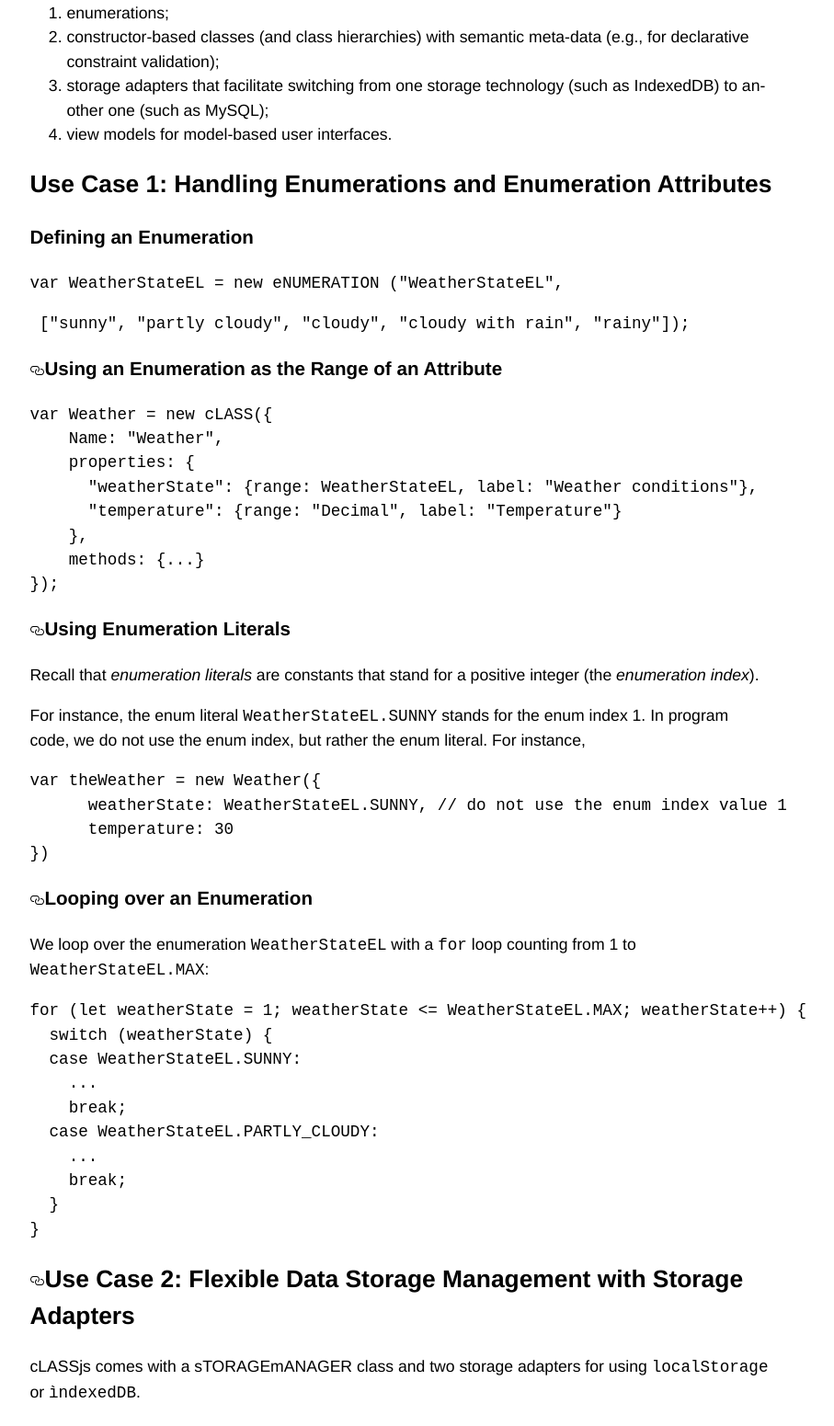
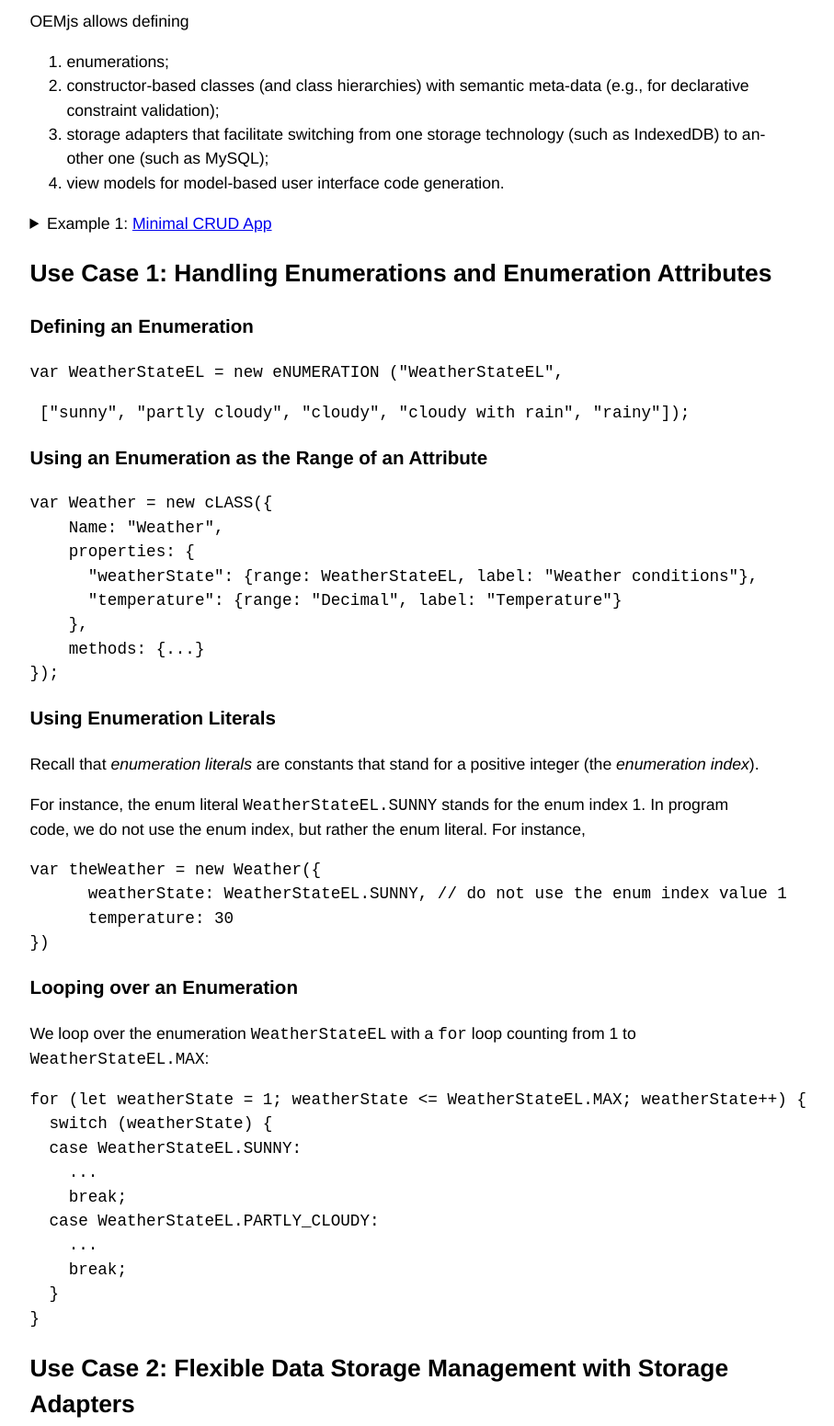
Before and after one commit to gwagner57/OEMjs, a website: page index.html in a window 1280 px wide. Shown: the part 215-1766 px from the top of the page at 92% size, without its empty margins (204-1111 px from the left). Drawn offline with Linux system fonts and the light colour scheme; files that its build step writes are made by us from their sources.

Commit message:
update index.html

```diff
--- a/index.html
+++ b/index.html
@@ -1,31 +1,31 @@
 <!DOCTYPE html>
 <html xmlns="http://www.w3.org/1999/xhtml" xml:lang="en" lang="en">
 <head>
-  <meta charset="UTF-8"/>
- <meta http-equiv="X-UA-Compatible" content="IE=edge"/>
-  <title>The cLASSjs library</title>
-  <meta name="viewport" content="width=device-width, initial-scale = 1.0" />
+ <meta charset="UTF-8"/>
+ <title>The OEMjs Business App Framework</title>
+ <meta name="viewport" content="width=device-width, initial-scale = 1.0" />
  <meta name="description"
-       content="cLASSjs is a JavaScript library for model-based app development, defining a semantically rich concept of classes with property ranges and other property constraints. cLASSjs can be used as the model component in a Model-View-Controller (MVC) application. It helps to avoid boilerplate code for data storage management, constraint validation and CRUD user interfaces."/>
+       content="The Object Event Modeling JavaScript (OEMjs) framework allows low-code app development, based on business object, business event and business activity classes defined with property ranges and other property constraints. OEMjs allows building MVC apps quickly without boilerplate code for UIs, constraint validation and data storage management."/>
  <!-- Facebook Open Graph annotations -->
- <meta property="og:site_name" content="cLASSjs"/>
- <meta property="og:title" content="The cLASSjs library"/>
+ <meta property="og:site_name" content="OEMjs"/>
+ <meta property="og:title" content="The OEMjs Business App Framework"/>
  <meta property="og:locale" content="en" />
  <meta property="og:description"
-       content="cLASSjs is a JavaScript library for model-based app development, defining a semantically rich concept of classes with property ranges and other property constraints. cLASSjs can be used as the model component in a Model-View-Controller (MVC) application. It helps to avoid boilerplate code for data storage management, constraint validation and CRUD user interfaces."/>
- <meta property="og:url" content="https://gwagner57.github.io/cLASSjs/"/>
+       content="The Object Event Modeling JavaScript (OEMjs) framework allows low-code app development, based on business object, business event and business activity classes defined with property ranges and other property constraints. OEMjs allows building MVC apps quickly without boilerplate code for UIs, constraint validation and data storage management."/>
+ <meta property="og:url" content="https://gwagner57.github.io/OEMjs/"/>
  <meta property="og:image" content=""/>  <!-- recommended 1200 x 630 -->
  <meta name="twitter:card" content="summary_large_image"/>
  <!--
  <link rel="icon" type="image/png" href="img/favicon32px.png" sizes="32x32"/>
  <link rel="icon" type="image/png" href="img/favicon16px.png" sizes="16x16"/>
  -->
- <link rel="stylesheet" type="text/css" href="css/normalize.css" />
- <link rel="stylesheet" type="text/css" href="css/prio-menu.css" />
- <link rel="stylesheet" type="text/css" href="css/dpmn.css" />
+ <link rel="stylesheet" type="text/css" href="docs/css/normalize.css" />
+ <link rel="stylesheet" type="text/css" href="docs/css/prio-menu.css" />
+ <link rel="stylesheet" type="text/css" href="docs/css/dpmn.css" />
 </head>
 <body>
  <header>
+ <!--
  <div id="navigation" class="priority-nav">
    <nav id="menu">
     <ul id="menu-closed">
@@ -38,6 +38,7 @@
     </ul>
    </nav>
  </div>
+ -->
  <div id="share"><button id="share-this" title="Share this"><svg width="20" height="20" viewBox="0 0 500 500" xmlns="http://www.w3.org/2000/svg">
  <g transform="translate(0 -552.36)">
   <path d="m380.24 566.95a62.704 62.704 0 0 0 -62.704 62.704 62.704 62.704 0 0 0 1.956 15.302l-173.93 100.42a62.704 62.704 0 0 0 -43.011 -17.184 62.704 62.704 0 0 0 -62.704 62.704 62.704 62.704 0 0 0 62.704 62.704 62.704 62.704 0 0 0 43.05 -17.163l173.91 100.41a62.704 62.704 0 0 0 -1.9735 15.291 62.704 62.704 0 0 0 62.704 62.704 62.704 62.704 0 0 0 62.704 -62.704 62.704 62.704 0 0 0 -62.704 -62.704 62.704 62.704 0 0 0 -42.42 16.61l-174.32-100.66a62.704 62.704 0 0 0 1.7706 -14.493 62.704 62.704 0 0 0 -1.774 -14.493l174.35-100.66a62.704 62.704 0 0 0 42.406 16.621 62.704 62.704 0 0 0 62.704 -62.704 62.704 62.704 0 0 0 -62.704 -62.704z" fill="black" /></g></svg> Share</button>
@@ -49,20 +50,25 @@
  </ul></div>
  </header>
  <main>
-  <h1>cLASSjs</h1>
-  <p>A JS library for defining</p><ol>
-      <li>enumerations;</li>
-      <li>constructor-based classes (and class hierarchies) with semantic meta-data (e.g., for declarative constraint validation);</li>
-      <li>storage adapters that facilitate switching from one storage technology (such as IndexedDB) to another one (such as MySQL);</li>
-      <li>view models for model-based user interfaces.</li>
-    </ol><h2>Use Case 1: Handling Enumerations and Enumeration Attributes</h2><h3>Defining an Enumeration</h3><p><span
-  style="font-family:monospace;">var WeatherStateEL = new eNUMERATION ("WeatherStateEL", </span></p><pre> ["sunny", "partly cloudy", "cloudy", "cloudy with rain", "rainy"]);</pre><h3><a
-  aria-hidden="true" class="anchor" href="#using-an-enumeration-as-the-range-of-an-attribute"
-  id="user-content-using-an-enumeration-as-the-range-of-an-attribute"><svg aria-hidden="true" class="octicon octicon-link" height="16" version="1.1"
-      viewBox="0 0 16 16" width="16">
-      <path d="M4 9h1v1H4c-1.5 0-3-1.69-3-3.5S2.55 3 4 3h4c1.45 0 3 1.69 3 3.5 0 1.41-.91 2.72-2 3.25V8.59c.58-.45 1-1.27 1-2.09C10 5.22 8.98 4 8 4H4c-.98 0-2 1.22-2 2.5S3 9 4 9zm9-3h-1v1h1c1 0 2 1.22 2 2.5S13.98 12 13 12H9c-.98 0-2-1.22-2-2.5 0-.83.42-1.64 1-2.09V6.25c-1.09.53-2 1.84-2 3.25C6 11.31 7.55 13 9 13h4c1.45 0 3-1.69 3-3.5S14.5 6 13 6z"
-            fill-rule="evenodd"></path>
-    </svg></a>Using an Enumeration as the Range of an Attribute</h3><pre>var Weather = new cLASS({
+  <h1>The Object Event Modeling JavaScript (OEMjs) App Framework</h1>
+  <p>OEMjs allows defining</p>
+  <ol>
+   <li>enumerations;</li>
+   <li>constructor-based classes (and class hierarchies) with semantic meta-data (e.g., for declarative constraint validation);</li>
+   <li>storage adapters that facilitate switching from one storage technology (such as IndexedDB) to another one (such as MySQL);</li>
+   <li>view models for model-based user interface code generation.</li>
+  </ol>
+
+  <details><summary>Example 1: <a href="apps/minimal/">Minimal CRUD App</a></summary>
+  <p>The purpose of this app is to manage book data. It consists of two files, <kbd>app.mjs</kbd> and <kbd>Book.mjs</kbd>, with together 70 lines of code, only.</p>
+  </details>
+
+  <h2>Use Case 1: Handling Enumerations and Enumeration Attributes</h2>
+  <h3>Defining an Enumeration</h3>
+  <p><span
+  style="font-family:monospace;">var WeatherStateEL = new eNUMERATION ("WeatherStateEL", </span></p><pre> ["sunny", "partly cloudy", "cloudy", "cloudy with rain", "rainy"]);</pre>
+
+  <h3>Using an Enumeration as the Range of an Attribute</h3><pre>var Weather = new cLASS({
     Name: "Weather",
     properties: {
       "weatherState": {range: WeatherStateEL, label: "Weather conditions"},
@@ -70,21 +76,18 @@
     },
     methods: {...}
 });
-</pre><h3><a aria-hidden="true" class="anchor" href="#using-enumeration-literals" id="user-content-using-enumeration-literals"><svg aria-hidden="true"
-      class="octicon octicon-link" height="16" version="1.1" viewBox="0 0 16 16" width="16">
-      <path d="M4 9h1v1H4c-1.5 0-3-1.69-3-3.5S2.55 3 4 3h4c1.45 0 3 1.69 3 3.5 0 1.41-.91 2.72-2 3.25V8.59c.58-.45 1-1.27 1-2.09C10 5.22 8.98 4 8 4H4c-.98 0-2 1.22-2 2.5S3 9 4 9zm9-3h-1v1h1c1 0 2 1.22 2 2.5S13.98 12 13 12H9c-.98 0-2-1.22-2-2.5 0-.83.42-1.64 1-2.09V6.25c-1.09.53-2 1.84-2 3.25C6 11.31 7.55 13 9 13h4c1.45 0 3-1.69 3-3.5S14.5 6 13 6z"
-            fill-rule="evenodd"></path>
-    </svg></a>Using Enumeration Literals</h3><p>Recall that <em>enumeration literals</em> are constants that stand for a positive integer (the
+</pre>
+
+   <h3>Using Enumeration Literals</h3>
+   <p>Recall that <em>enumeration literals</em> are constants that stand for a positive integer (the
   <em>enumeration index</em>).</p><p>For instance, the enum literal <code>WeatherStateEL.SUNNY</code> stands for the enum index 1. In program code, we
   do not use the enum index, but rather the enum literal. For instance,</p><pre>var theWeather = new Weather({
       weatherState: WeatherStateEL.SUNNY, // do not use the enum index value 1
       temperature: 30
 })
-</pre><h3><a aria-hidden="true" class="anchor" href="#looping-over-an-enumeration" id="user-content-looping-over-an-enumeration"><svg
-      aria-hidden="true" class="octicon octicon-link" height="16" version="1.1" viewBox="0 0 16 16" width="16">
-      <path d="M4 9h1v1H4c-1.5 0-3-1.69-3-3.5S2.55 3 4 3h4c1.45 0 3 1.69 3 3.5 0 1.41-.91 2.72-2 3.25V8.59c.58-.45 1-1.27 1-2.09C10 5.22 8.98 4 8 4H4c-.98 0-2 1.22-2 2.5S3 9 4 9zm9-3h-1v1h1c1 0 2 1.22 2 2.5S13.98 12 13 12H9c-.98 0-2-1.22-2-2.5 0-.83.42-1.64 1-2.09V6.25c-1.09.53-2 1.84-2 3.25C6 11.31 7.55 13 9 13h4c1.45 0 3-1.69 3-3.5S14.5 6 13 6z"
-            fill-rule="evenodd"></path>
-    </svg></a>Looping over an Enumeration</h3><p>We loop over the enumeration <code>WeatherStateEL</code> with a <code>for</code> loop counting from 1
+</pre>
+
+   <h3>Looping over an Enumeration</h3><p>We loop over the enumeration <code>WeatherStateEL</code> with a <code>for</code> loop counting from 1
   to <code>WeatherStateEL.MAX</code>:</p><pre>for (let weatherState = 1; weatherState &lt;= WeatherStateEL.MAX; weatherState++) {
   switch (weatherState) {
   case WeatherStateEL.SUNNY:
@@ -95,12 +98,9 @@
     break;
   }
 }
-</pre><h2><a aria-hidden="true" class="anchor" href="#use-case-2-flexible-data-storage-management-with-storage-adapters"
-  id="user-content-use-case-2-flexible-data-storage-management-with-storage-adapters"><svg aria-hidden="true" class="octicon octicon-link" height="16"
-      version="1.1" viewBox="0 0 16 16" width="16">
-      <path d="M4 9h1v1H4c-1.5 0-3-1.69-3-3.5S2.55 3 4 3h4c1.45 0 3 1.69 3 3.5 0 1.41-.91 2.72-2 3.25V8.59c.58-.45 1-1.27 1-2.09C10 5.22 8.98 4 8 4H4c-.98 0-2 1.22-2 2.5S3 9 4 9zm9-3h-1v1h1c1 0 2 1.22 2 2.5S13.98 12 13 12H9c-.98 0-2-1.22-2-2.5 0-.83.42-1.64 1-2.09V6.25c-1.09.53-2 1.84-2 3.25C6 11.31 7.55 13 9 13h4c1.45 0 3-1.69 3-3.5S14.5 6 13 6z"
-            fill-rule="evenodd"></path>
-    </svg></a>Use Case 2: Flexible Data Storage Management with Storage Adapters</h2><p>cLASSjs comes with a sTORAGEmANAGER class and two storage
+</pre>
+
+   <h2>Use Case 2: Flexible Data Storage Management with Storage Adapters</h2><p>OEMjs comes with a sTORAGEmANAGER class and two storage
   adapters for using <code>localStorage</code> or <code>ìndexedDB</code>.</p><p>A storage manager works like a wrapper of the methods of an adapter.
   The storage manager methods invoke corresponding methods of its adapter. The following code example shows how to use a storage manager for invoking
   a data retrieval operation on a model class <code>Book</code>:</p><pre><code>var storageAdapter = {name:"IndexedDB", dbName:"Test"};
@@ -116,12 +116,11 @@ if (!("indexedDB" in window)) {
   storageAdapter.name = "IndexedDB";
 }
 storageManager = new sTORAGEmANAGER( storageAdapter);
-</pre><h2><a aria-hidden="true" class="anchor" href="#use-case-3-declarative-constraint-valdiation"
-  id="user-content-use-case-3-declarative-constraint-valdiation"><svg aria-hidden="true" class="octicon octicon-link" height="16" version="1.1"
-      viewBox="0 0 16 16" width="16">
-      <path d="M4 9h1v1H4c-1.5 0-3-1.69-3-3.5S2.55 3 4 3h4c1.45 0 3 1.69 3 3.5 0 1.41-.91 2.72-2 3.25V8.59c.58-.45 1-1.27 1-2.09C10 5.22 8.98 4 8 4H4c-.98 0-2 1.22-2 2.5S3 9 4 9zm9-3h-1v1h1c1 0 2 1.22 2 2.5S13.98 12 13 12H9c-.98 0-2-1.22-2-2.5 0-.83.42-1.64 1-2.09V6.25c-1.09.53-2 1.84-2 3.25C6 11.31 7.55 13 9 13h4c1.45 0 3-1.69 3-3.5S14.5 6 13 6z"
-            fill-rule="evenodd"></path>
-    </svg></a>Use Case 3: Declarative Constraint Valdiation</h2><p>cLASSjs allows defining property constraints in a model class created with
+</pre>
+
+   <h2>Use Case 3: Declarative Constraint Valdiation</h2>
+
+   <p>OEMjs allows defining property constraints in a model class created with
   cLASS:</p><pre>var Book = new cLASS({
   Name: "Book",
   properties: {
```
